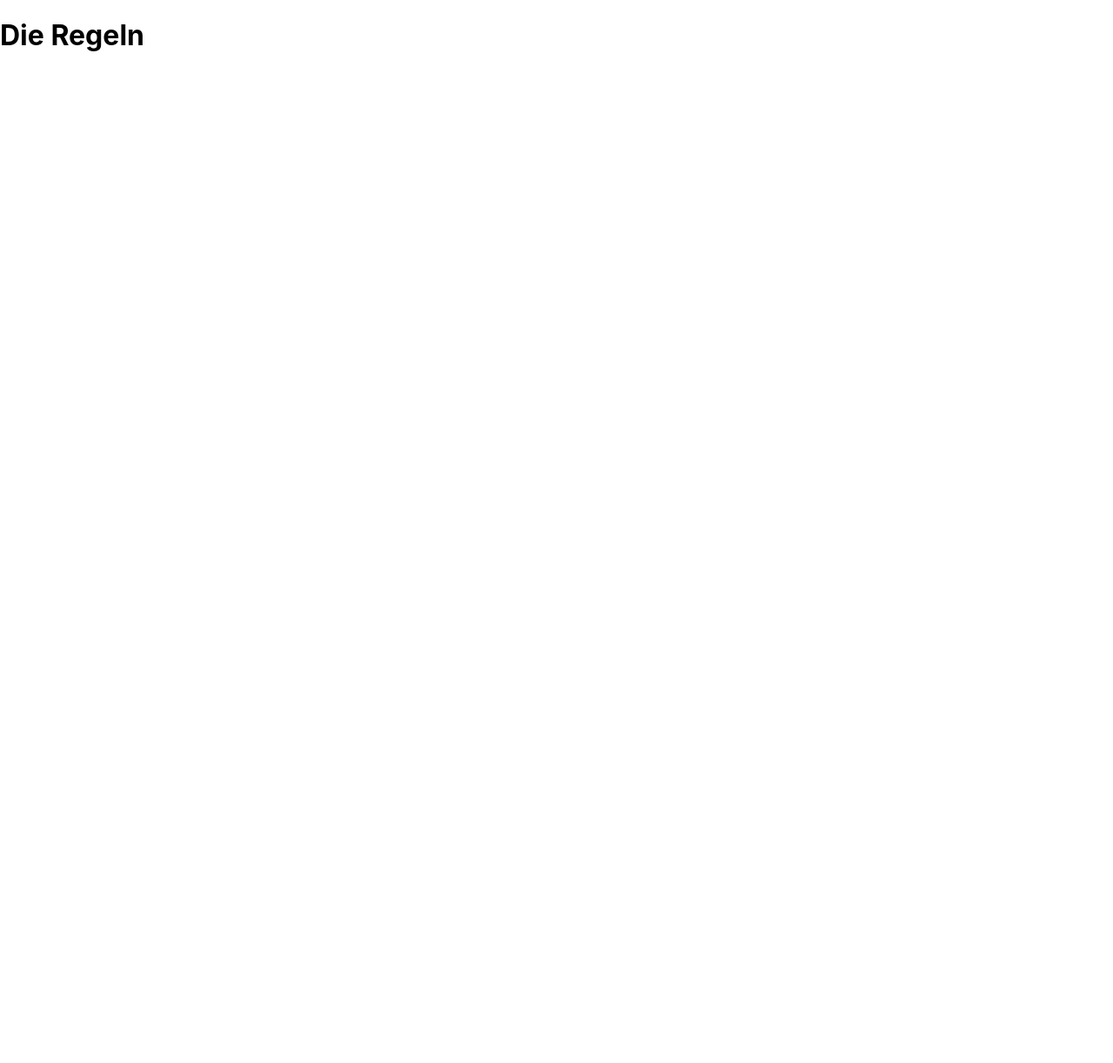
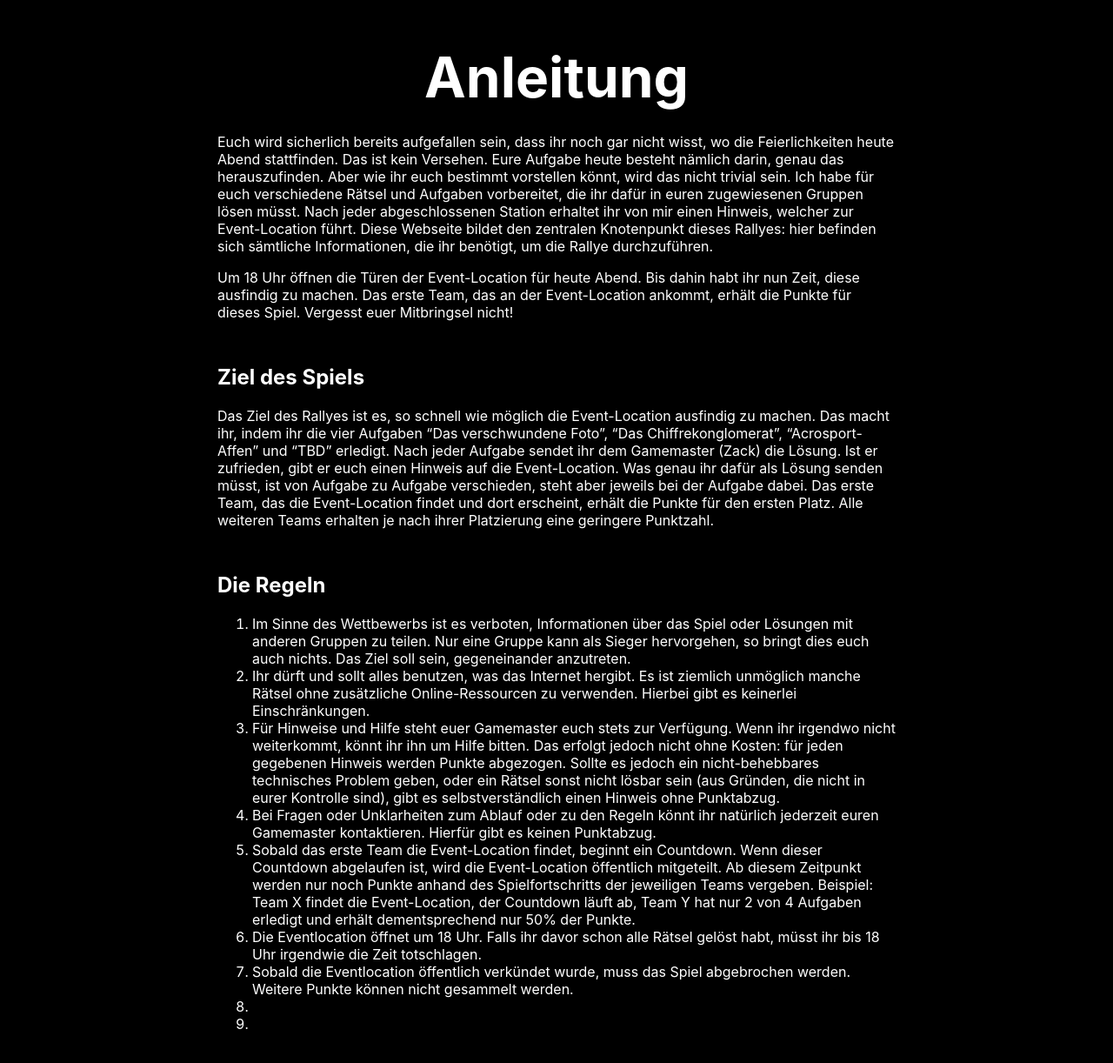
Before and after one commit to ZackDavidWalker/letthegamesbegin30, a Next.js app: page /regeln in a window 1280 px wide. Shown: the top 1222 px of the page at 87% size. Before the commit the page ends 800 px from the top, so only its background shows below. Built offline with nearby package versions, Linux system fonts and the light colour scheme.

Commit message:
added rules

```diff
--- a/pages/index.js
+++ b/pages/index.js
@@ -5,7 +5,7 @@ import Content from '../components/Content'; // Import the Content component
 import styles from '../styles/styles.module.css'; // Import the CSS module
 
 const Home = () => {
-  const targetDate = new Date('2024-02-06T01:22:00'); // Set your desired end date and time
+  const targetDate = new Date('2024-02-06T04:00:00'); // Set your desired end date and time
   const [countdownText, setCountdownText] = useState('');
 
   useEffect(() => {
--- a/pages/regeln.js
+++ b/pages/regeln.js
@@ -1,11 +1,68 @@
-// pages/page2.js
+// pages/Rules.js
 
-const Regeln = () => {
-    return (
-      <div>
-        <h1>Die Regeln</h1>
+import styles from '../styles/rules.module.css'; // Import the CSS module
+
+const Rules = () => {
+  return (
+    <div className={styles.container}>
+      <h1 className={styles.title}>Anleitung</h1>
+      <div className={styles.rulesContent}>
+        <p>
+            Euch wird sicherlich bereits aufgefallen sein, dass ihr noch gar nicht wisst, wo die Feierlichkeiten heute Abend stattfinden. Das ist kein Versehen.
+            Eure Aufgabe heute besteht nämlich darin, genau das herauszufinden. Aber wie ihr euch bestimmt vorstellen könnt, wird das nicht trivial sein.
+            Ich habe für euch verschiedene Rätsel und Aufgaben vorbereitet, die ihr dafür in euren zugewiesenen Gruppen lösen müsst. Nach jeder abgeschlossenen Station
+            erhaltet ihr von mir einen Hinweis, welcher zur Event-Location führt.
+            Diese Webseite bildet den zentralen Knotenpunkt dieses Rallyes: hier befinden sich sämtliche Informationen, die ihr benötigt, um die Rallye durchzuführen.
+        </p>
+            Um 18 Uhr öffnen die Türen der Event-Location für heute Abend. Bis dahin habt ihr nun Zeit, diese ausfindig zu machen.
+            Das erste Team, das an der Event-Location ankommt, erhält die Punkte für dieses Spiel. Vergesst euer Mitbringsel nicht!
+
+        <h2 className={styles.header}>Ziel des Spiels</h2>
+
+        <p>
+            Das Ziel des Rallyes ist es, so schnell wie möglich die Event-Location ausfindig zu machen. Das macht ihr, indem ihr die vier Aufgaben “Das verschwundene Foto”, “Das Chiffrekonglomerat”, “Acrosport-Affen” und “TBD” erledigt.
+            Nach jeder Aufgabe sendet ihr dem Gamemaster (Zack) die Lösung. Ist er zufrieden, gibt er euch einen Hinweis auf die Event-Location. Was genau ihr dafür als Lösung senden müsst, ist von Aufgabe zu Aufgabe verschieden, steht aber jeweils bei der Aufgabe dabei.
+
+            Das erste Team, das die Event-Location findet und dort erscheint, erhält die Punkte für den ersten Platz. Alle weiteren Teams erhalten je nach ihrer Platzierung eine geringere Punktzahl.
+        </p>
+
+        <h2 className={styles.header}>Die Regeln</h2>
+
+        <ol>
+            <li>
+                Im Sinne des Wettbewerbs ist es verboten, Informationen über das Spiel oder Lösungen mit anderen Gruppen zu teilen. Nur eine Gruppe kann als Sieger hervorgehen, so bringt dies euch auch nichts. Das Ziel soll sein, gegeneinander anzutreten.
+            </li>
+            <li>
+                Ihr dürft und sollt alles benutzen, was das Internet hergibt. Es ist ziemlich unmöglich manche Rätsel ohne zusätzliche Online-Ressourcen zu verwenden. Hierbei gibt es keinerlei Einschränkungen.
+            </li>
+            <li>
+                Für Hinweise und Hilfe steht euer Gamemaster euch stets zur Verfügung. Wenn ihr irgendwo nicht weiterkommt, könnt ihr ihn um Hilfe bitten. Das erfolgt jedoch nicht ohne Kosten: für jeden gegebenen Hinweis werden Punkte abgezogen.
+                Sollte es jedoch ein nicht-behebbares technisches Problem geben, oder ein Rätsel sonst nicht lösbar sein (aus Gründen, die nicht in eurer Kontrolle sind), gibt es selbstverständlich einen Hinweis ohne Punktabzug.
+            </li>
+            <li>
+                Bei Fragen oder Unklarheiten zum Ablauf oder zu den Regeln könnt ihr natürlich jederzeit euren Gamemaster kontaktieren. Hierfür gibt es keinen Punktabzug.
+            </li>
+            <li>
+                Sobald das erste Team die Event-Location findet, beginnt ein Countdown. Wenn dieser Countdown abgelaufen ist, wird die Event-Location öffentlich mitgeteilt. Ab diesem Zeitpunkt werden nur noch Punkte anhand des Spielfortschritts der jeweiligen Teams vergeben.
+                Beispiel: Team X findet die Event-Location, der Countdown läuft ab, Team Y hat nur 2 von 4 Aufgaben erledigt und erhält dementsprechend nur 50% der Punkte.
+            </li>
+            <li>
+                Die Eventlocation öffnet um 18 Uhr. Falls ihr davor schon alle Rätsel gelöst habt, müsst ihr bis 18 Uhr irgendwie die Zeit totschlagen.
+            </li>
+            <li>
+                Sobald die Eventlocation öffentlich verkündet wurde, muss das Spiel abgebrochen werden. Weitere Punkte können nicht gesammelt werden.
+            </li>
+            <li>
+
+            </li>
+            <li>
+
+            </li>
+        </ol>
+
       </div>
-    );
-  };
+    </div>
+  );
+};
 
-  export default Regeln;
+export default Rules;
--- /dev/null
+++ b/styles/rules.module.css
@@ -0,0 +1,22 @@
+/* styles/rules.module.css */
+
+.container {
+    background-color: black;
+    color: white;
+    text-align: center;
+    padding: 50px;
+  }
+
+  .title {
+    font-size: 4rem;
+    margin: 0;
+  }
+
+  .rulesContent {
+    padding: 10px 200px;
+    text-align: left;
+  }
+
+  .header {
+    margin-top: 50px;
+  }
--- a/styles/styles.module.css
+++ b/styles/styles.module.css
@@ -9,6 +9,7 @@
     background: black;
     color: white;
     font-family: Arial, sans-serif;
+    overflow: hidden;
   }
 
   .textContainer {
```
Also changed, not shown: components/Content.js (+4 -4 lines), public/motiv.png (added).
